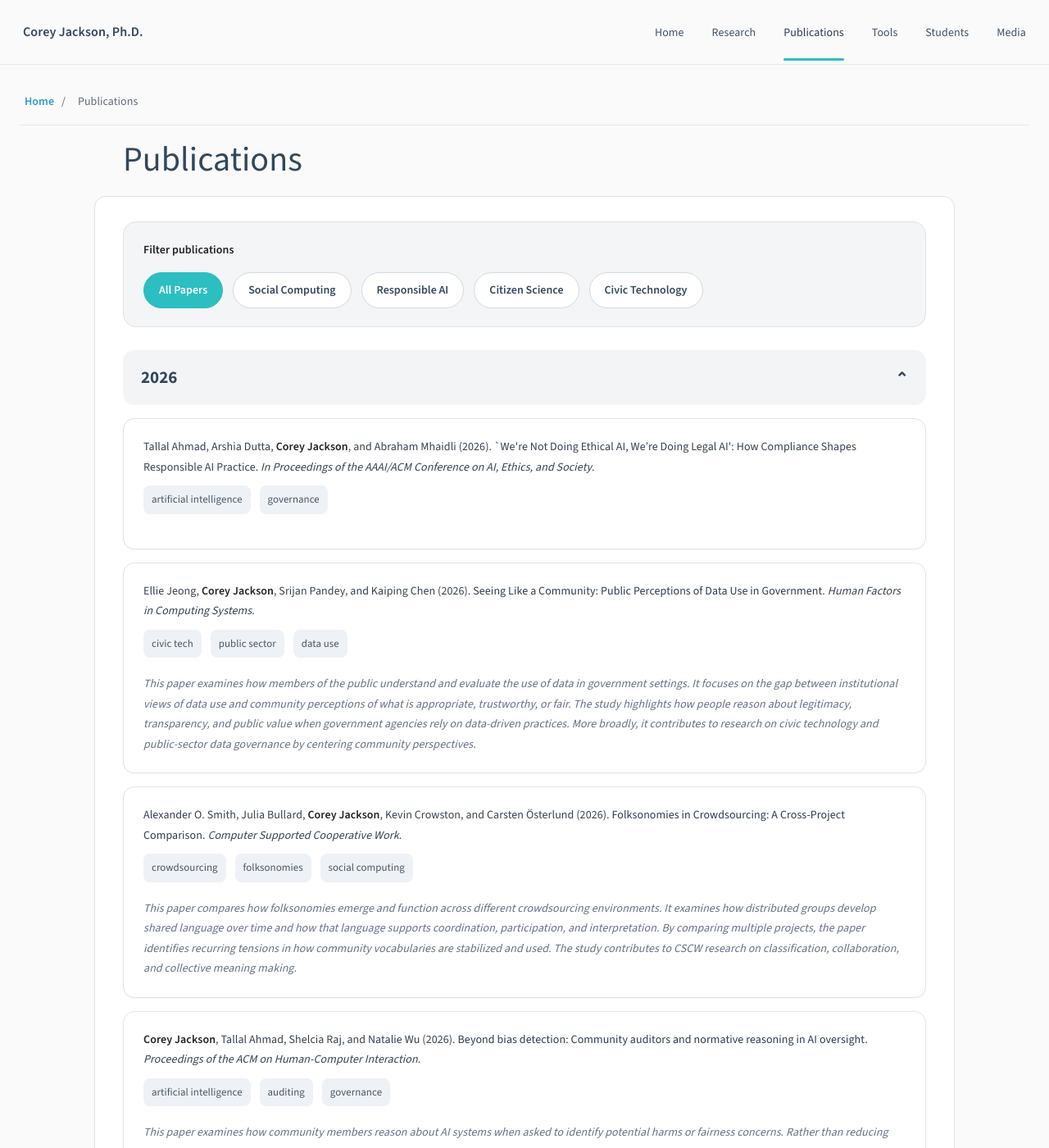
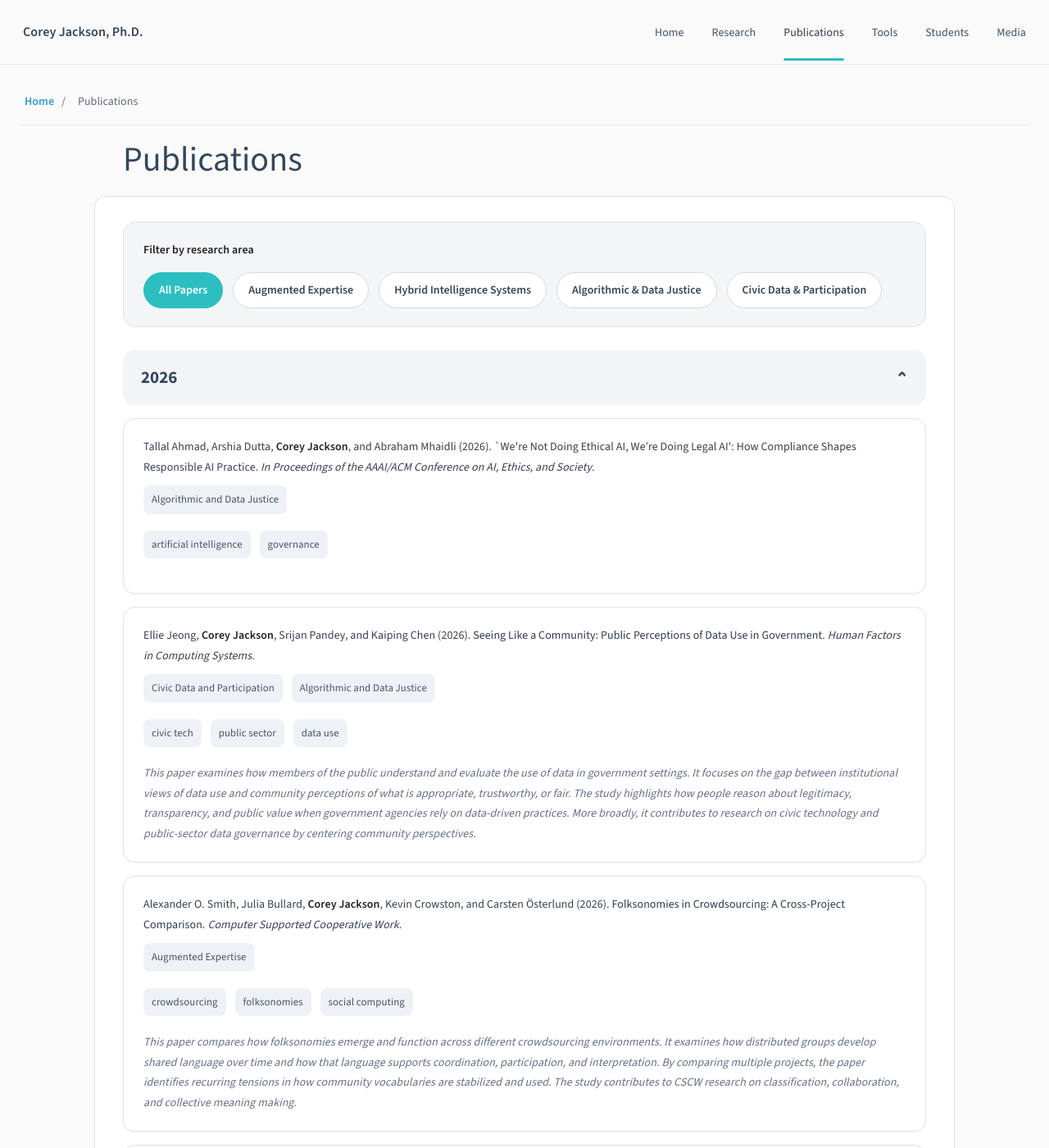
Before and after one commit to cjacks04/cjacks04.github.io, a Jekyll site: the page built from publications.md, in a window 1280 px wide and 1400 px high. Shown: the whole window at 82% size. Built offline with Jekyll 4.4.1, drawn with Linux system fonts in a browser that asks for light colours; nearby versions of some CDN libraries; a style sheet for code colours, icons or effects is not loaded; some of the changed text lies outside the part shown.

Commit message:
Filter publications by research area

```diff
--- a/publications.md
+++ b/publications.md
@@ -7,13 +7,13 @@ permalink: /publications/
 <div class="publications">
 
   <div class="pub-filter-panel">
-    <p><strong>Filter publications</strong></p>
-    <div class="pub-chip-row" role="group" aria-label="Filter publications by topic">
+    <p><strong>Filter by research area</strong></p>
+    <div class="pub-chip-row" role="group" aria-label="Filter publications by research area">
       <button class="pub-chip active" type="button" data-filter="all" aria-pressed="true">All Papers</button>
-      <button class="pub-chip" type="button" data-filter="social computing" aria-pressed="false">Social Computing</button>
-      <button class="pub-chip" type="button" data-filter="responsible ai" aria-pressed="false">Responsible AI</button>
-      <button class="pub-chip" type="button" data-filter="citizen science" aria-pressed="false">Citizen Science</button>
-      <button class="pub-chip" type="button" data-filter="civic tech" aria-pressed="false">Civic Technology</button>
+      <button class="pub-chip" type="button" data-filter="augmented expertise" aria-pressed="false">Augmented Expertise</button>
+      <button class="pub-chip" type="button" data-filter="hybrid intelligence systems" aria-pressed="false">Hybrid Intelligence Systems</button>
+      <button class="pub-chip" type="button" data-filter="algorithmic and data justice" aria-pressed="false">Algorithmic &amp; Data Justice</button>
+      <button class="pub-chip" type="button" data-filter="civic data and participation" aria-pressed="false">Civic Data &amp; Participation</button>
     </div>
   </div>
 
@@ -27,13 +27,14 @@ permalink: /publications/
       <div class="pub-year-content" id="{{ year_id }}">
         {% for pub in publication_data %}
           {% if pub.year == year %}
-            {% assign topic_string = pub.topics | join: '|' | downcase %}
+            {% assign research_areas = site.data.publication_research_areas[pub.title] %}
+            {% assign area_string = research_areas | join: '|' | downcase %}
             {% assign primary_link = pub.links %}
             {% if pub.links.first %}
               {% assign primary_link = pub.links.first %}
             {% endif %}
 
-            <div class="publication-entry" data-topics="{{ topic_string }}">
+            <div class="publication-entry" data-research-areas="{{ area_string }}">
               {% assign apa_authors = pub.authors
                 | replace: 'Corey Brian Jackson', '<strong>Corey Brian Jackson</strong>'
                 | replace: 'Corey B. Jackson', '<strong>Corey B. Jackson</strong>'
@@ -54,8 +55,16 @@ permalink: /publications/
                 <em>{{ pub.venue }}</em>.
               </p>
 
+              {% if research_areas and research_areas.size > 0 %}
+                <p class="pub-tags pub-research-areas" aria-label="Research areas">
+                  {% for area in research_areas %}
+                    <span class="pub-tag pub-area-tag">{{ area }}</span>
+                  {% endfor %}
+                </p>
+              {% endif %}
+
               {% if pub.topics and pub.topics.size > 0 %}
-                <p class="pub-tags">
+                <p class="pub-tags pub-secondary-tags" aria-label="Additional topics">
                   {% for topic in pub.topics %}
                     <span class="pub-tag">{{ topic }}</span>
                   {% endfor %}
```
Also changed, not shown: other parts of publications.md (+2 -2 lines).
